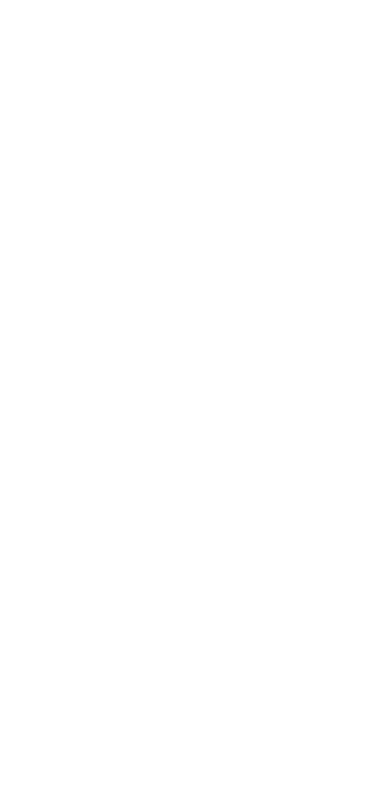
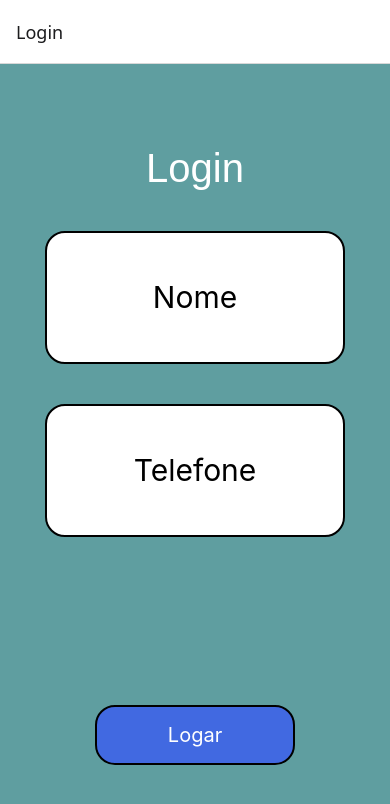
Before and after one commit to brayann07/TelaLoginHomeReact, a React Native app: screen /Login in a window 390 px wide. Shown: the top 804 px of the page. Built offline with nearby package versions, Linux system fonts and the light colour scheme.

Commit message:
commit dos stack

```diff
--- a/App.js
+++ b/App.js
@@ -1,20 +1,23 @@
-
-import Gallery, { Favorites, Profile} from './components/Gallery';
-import {View, StyleSheet, ScrollView , Text} from 'react-native'
+import 'react-native-gesture-handler';
+import { createStackNavigator } from '@react-navigation/stack';
+import { NavigationContainer } from '@react-navigation/native';
 import Home from './screens/home';
 import Login from './screens/login';
-import 'react-native-gesture-handler';
 export default function App() {
+
+  const Stack = createStackNavigator();
+
   return (
-    <View style={styles.container}>
 
-    {/* <Home/> descomenta para ver o home! */}
-    </View>
+    <NavigationContainer>
+      <Stack.Navigator>
+        <Stack.Screen name='Login' component={Login}/>
+        <Stack.Screen name='Home' component={Home}/>
+
+
+      </Stack.Navigator>
+    </NavigationContainer>
+
+
   );
-};
-
-const styles = StyleSheet.create({
-  container:{ //serve para ocupar toda tela
-    flex:1,
-  },
-})
+}
--- a/package.json
+++ b/package.json
@@ -11,9 +11,9 @@
   "dependencies": {
     "@expo/metro-runtime": "~4.0.1",
     "@react-native-masked-view/masked-view": "^0.3.2",
-    "@react-navigation/bottom-tabs": "^7.3.1",
+    "@react-navigation/bottom-tabs": "^7.3.3",
     "@react-navigation/drawer": "^7.2.1",
-    "@react-navigation/material-top-tabs": "^7.2.1",
+    "@react-navigation/material-top-tabs": "^7.2.3",
     "@react-navigation/native": "^7.0.19",
     "@react-navigation/native-stack": "^7.3.1",
     "@react-navigation/stack": "^7.2.3",
--- a/screens/login.js
+++ b/screens/login.js
@@ -1,35 +1,29 @@
 import { Touchable, TouchableOpacity } from 'react-native';
 import {Text,View,StyleSheet} from 'react-native';
 import { Button, TextInput } from 'react-native-web';
-export default function Login(){
+import Home from './home';
+import { useNavigation } from '@react-navigation/native';
+export default function Login({navigation}){
     return(
     <View style={styles.container}>
         <br></br><br></br><br></br><br></br>
-        <EntradaDeDados/>
-        <Final/>
+        <View style={styles.meio}>
+        <Text style={styles.textocima}>Login</Text>
+        <TextInput style={styles.entradadedados} placeholder='Nome'></TextInput>
+        <TextInput style={styles.entradadedados} placeholder='Telefone' secureTextEntry='false'></TextInput>
+        </View>
+        <View style={styles.fim}>
+            <br></br>
+            <TouchableOpacity style={styles.botao}
+            onPress={() => navigation.navigate('Home')}
+            >
+             <Text style={{color: 'white', fontSize:20}}>Logar</Text>
+            </TouchableOpacity>
+        </View>
     </View>
     )
 }
-export function EntradaDeDados(){
-    return(
-        <View style={styles.meio}>
-        <Text style={styles.textocima}>Nome</Text>
-        <TextInput style={styles.entradadedados} placeholder='Nome'></TextInput>
-        <Text style={styles.textocima}>Telefone</Text>
-        <TextInput style={styles.entradadedados} placeholder='Telefone' secureTextEntry='false'></TextInput>
-        </View>
-    )
-}
-export function Final(){
-    return(
-        <View style={styles.fim}>
-            <br></br><br></br><br></br>
-            <TouchableOpacity style={styles.botao}>
-             <Text style={{color: 'white', fontSize:26}}>Teste</Text>
-            </TouchableOpacity>
-        </View>
-    )
-}
+
 const styles = StyleSheet.create({
     container:{
       backgroundColor:'#5f9ea0',
@@ -37,18 +31,19 @@
       fontFamily:'Arial',
     },
     meio:{
-        flex:1,
+        flex:0.5,
         margin:'auto',
         gap:40,
     },
     fim:{
-        flex:0.5,
+        flex:1.2,
+
     },
     textocima:{
         flex:1,
-        fontSize: 50,
+        fontSize: 40,
         textAlign:'center',
-        marginTop:70,
+        marginTop:10,
         fontFamily: 'Arial',
         color:'white',
     },
@@ -62,14 +57,16 @@
        backgroundColor:'#4169E1',
        borderWidth: 2,
        borderRadius: 20,
+       marginTop: 150,
     },
     entradadedados:{
         textAlign:'center',
         alignSelf:'center',
         backgroundColor:'white',
         width:300,
-        height:300,
-        borderWidth: 3,
+        fontSize:30,
+        height:500,
+        borderWidth: 2,
         borderRadius: 20,
     }
   })
```
Also changed, not shown: 1 other file (tests, documents, lock files or other folders).
